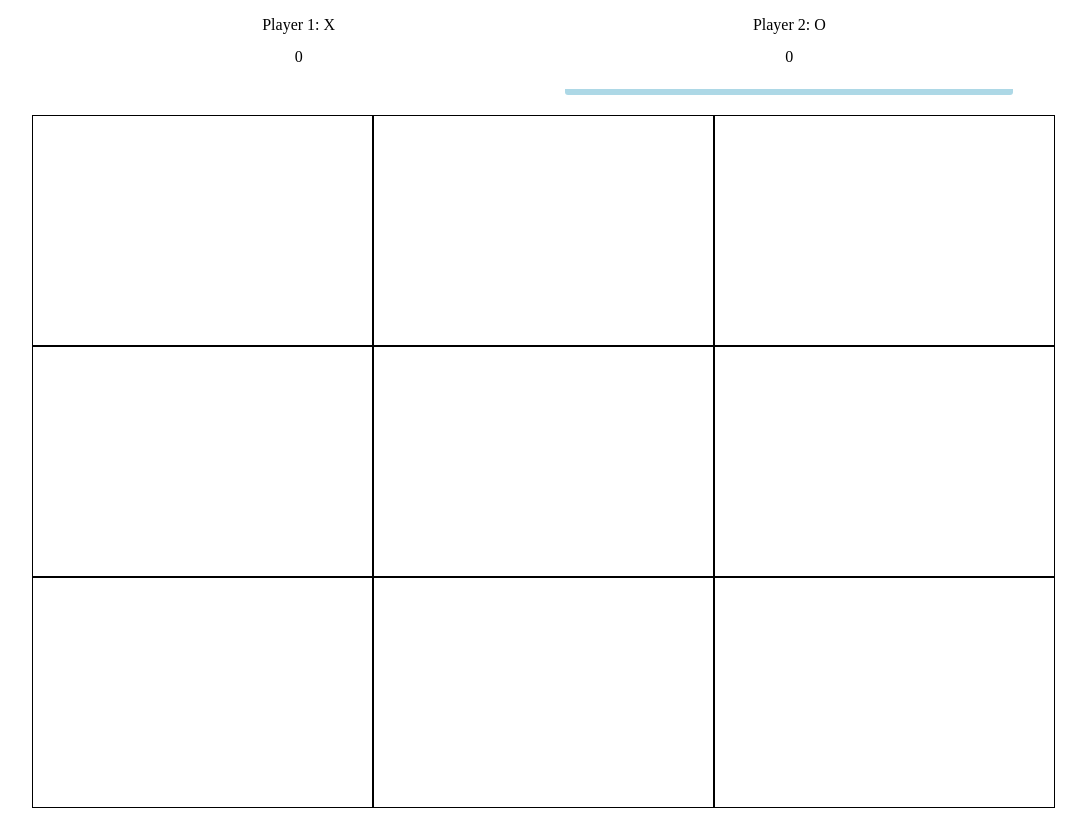
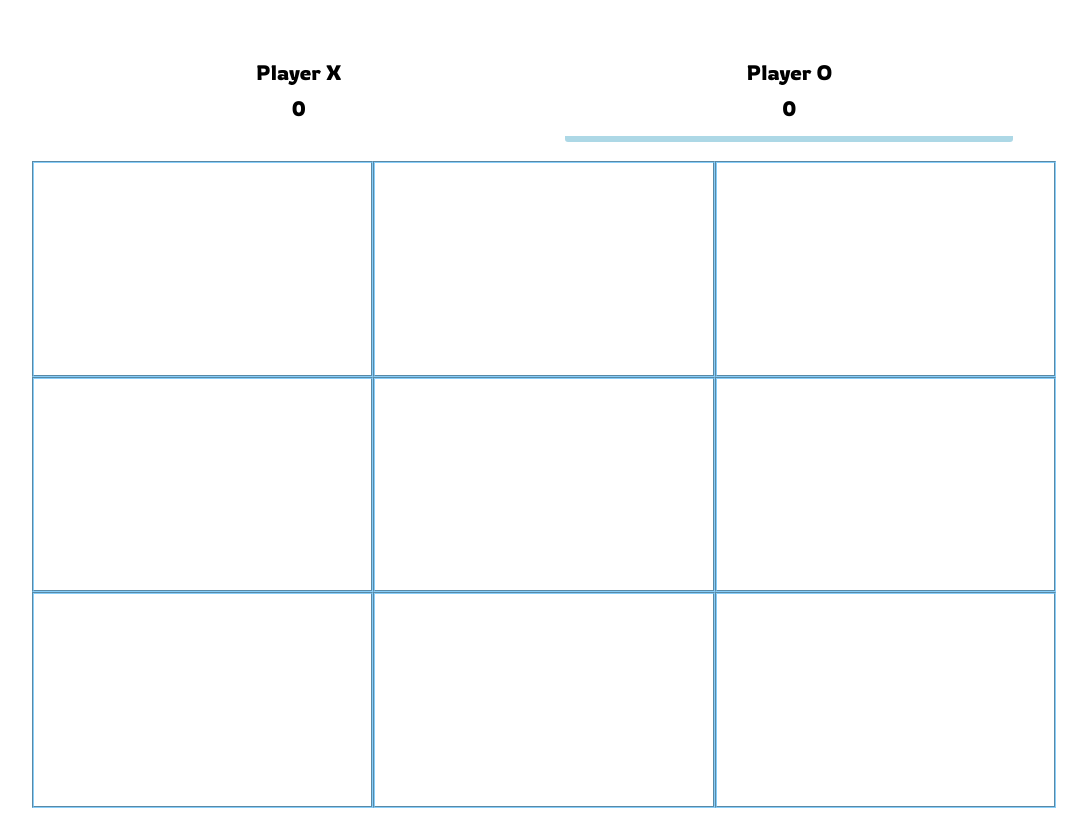
Before and after one commit to borowyalan/tic-tac-toe, a plain HTML site: page index.html in a window 1280 px wide. Shown: the whole page, without its empty margins (96-1183 px from the left). Drawn offline with Linux system fonts and the light colour scheme.

Commit message:
styling, layout changes

```diff
--- a/index.html
+++ b/index.html
@@ -4,21 +4,27 @@
 		<meta charset="UTF-8" />
 		<meta name="viewport" content="width=device-width, initial-scale=1.0" />
 		<link rel="stylesheet" href="style.css" />
+		<link
+			href="https://fonts.googleapis.com/css2?family=Rowdies:wght@300;400&display=swap"
+			rel="stylesheet"
+		/>
 		<title>Tic Tac Toe</title>
 	</head>
 	<body>
+		<div class="gameContainer">
 			<div class="header">
 				<div id="player1" class="playerContainer">
-				<div class="playerName">Player 1: X</div>
+					<div class="playerName">Player X</div>
 					<div class="score">0</div>
 				</div>
 				<div id="player2" class="playerContainer">
-				<div class="playerName">Player 2: O</div>
+					<div class="playerName">Player O</div>
 					<div class="score">0</div>
 				</div>
 			</div>
 			<div id="result"></div>
 			<div id="board"></div>
+		</div>
 	</body>
 	<script type="module" src="./js/index.js"></script>
 </html>
--- a/style.css
+++ b/style.css
@@ -1,11 +1,20 @@
 body {
+	display: flex;
+	justify-content: center;
+
+	height: 100vh;
+	overflow-y: hidden;
+
+	font-family: "Rowdies", cursive;
+}
+
+.gameContainer {
 	display: flex;
 	flex-direction: column;
 	justify-content: space-evenly;
 	align-items: center;
 
-	height: 100vh;
-	overflow-y: hidden;
+	margin-top: 3em;
 }
 
 .header {
@@ -25,7 +34,9 @@ body {
 
 	height: 10vh;
 	width: 35vw;
-	padding-bottom: 0.5em;
+	font-size: 1.3em;
+
+	padding-bottom: 0.3em;
 
 	border-bottom: 6px solid lightblue;
 	border-radius: 3px;
@@ -48,10 +59,10 @@ body {
 	justify-content: center;
 	align-items: center;
 
-	height: 33.3%;
-	width: 33.3%;
+	height: calc(100% / 3);
+	width: calc(100% / 3);
 
-	border: 1px solid black;
+	border: 2px groove lightskyblue;
 	box-sizing: border-box;
 
 	font-size: 2em;
```
Lines whose indentation alone changed are shown as unchanged.
